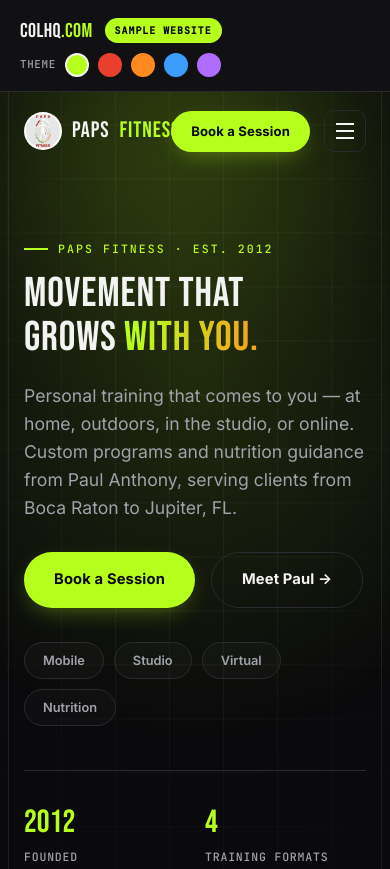
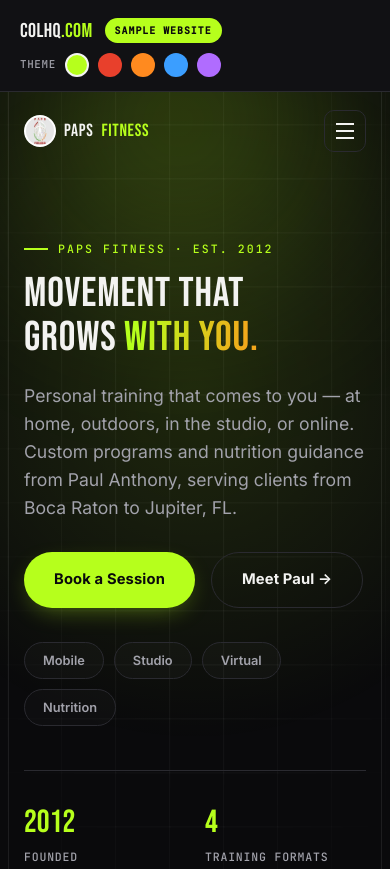
Before and after one commit to monedita448/paps-fitness-sample, a plain HTML site: page index.html in a window 390 px wide. Shown: the top 869 px of the page. Drawn offline with Linux system fonts and the light colour scheme.

Commit message:
Mobile fix: prevent header CTA button from overlapping logo text below 560px

```diff
--- a/index.html
+++ b/index.html
@@ -235,6 +235,15 @@
   @media(max-width:900px){
     nav.desktop-nav, .call-pill{display:none;}
     .menu-btn{display:flex;}
+  }
+  @media(max-width:560px){
+    .nav-actions{gap:10px;}
+    .nav-actions .btn{display:none;}
+    .brand{font-size:1.1rem;gap:8px;}
+    .brand img{width:32px;height:32px;}
+  }
+  @media(max-width:360px){
+    .brand{font-size:.95rem;}
   }
 
   /* ---------- HERO ---------- */
```
